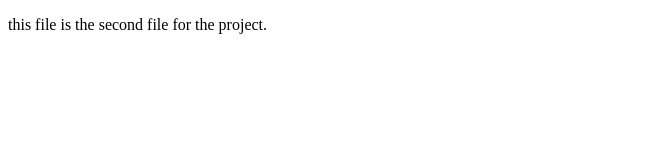
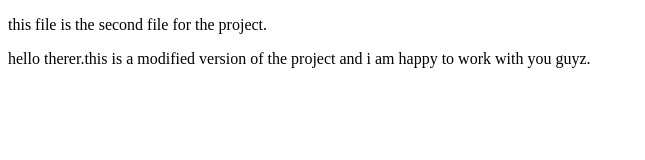
Before and after one commit to hasnathm99/2nd-test, a plain HTML site: page index.html in a window 1280 px wide. Shown: the whole page, without its empty margins (0-645 px from the left). Drawn offline with Linux system fonts and the light colour scheme.

Commit message:
added a new paragraph

```diff
--- a/index.html
+++ b/index.html
@@ -5,5 +5,6 @@
 </head>
 <body>
 	<p>this file is the second file for the project.</p>
+	<p>hello therer.this is a modified version of the project and i am happy to work with you guyz.</p>
 </body>
 </html>
```
